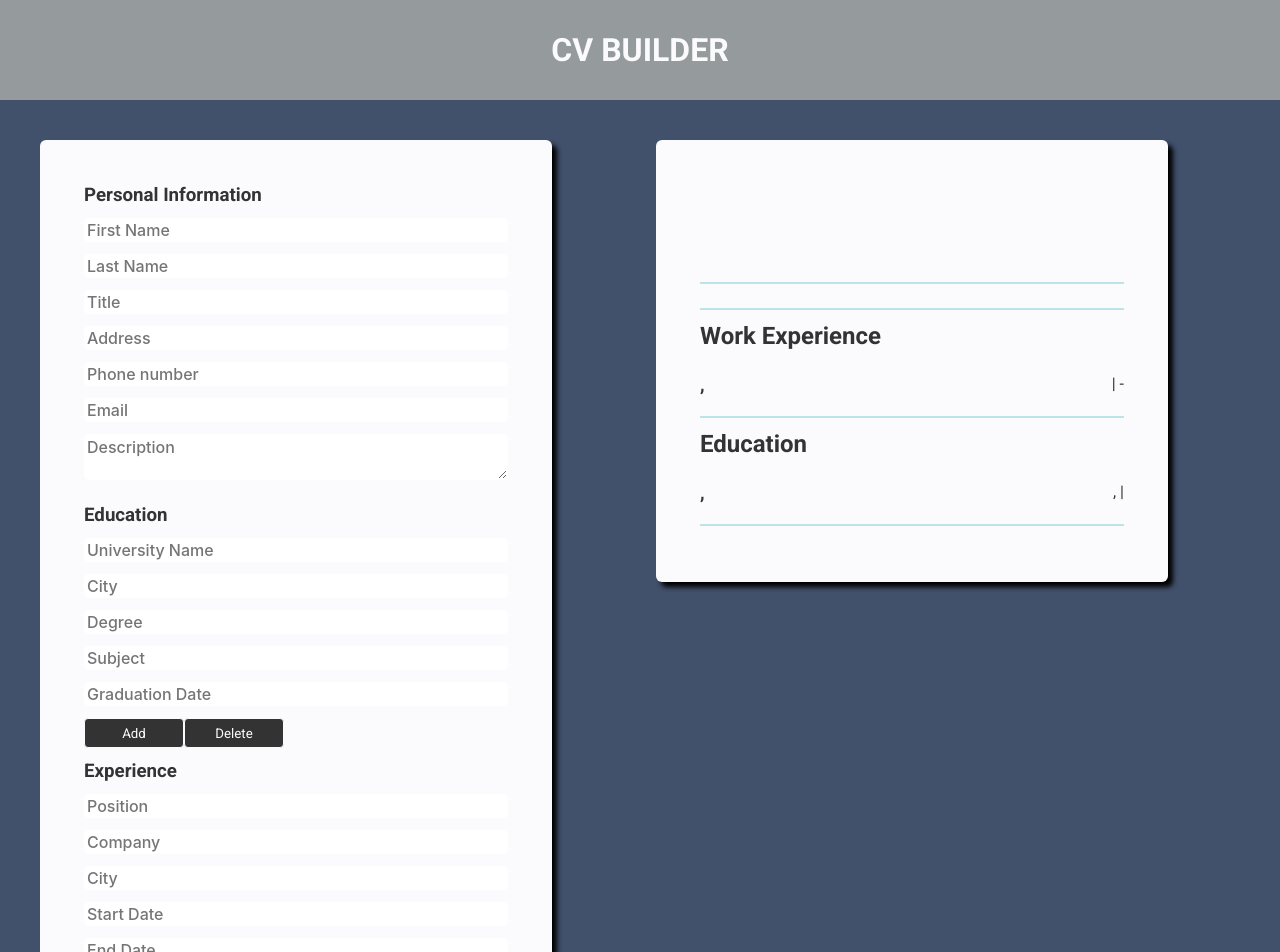
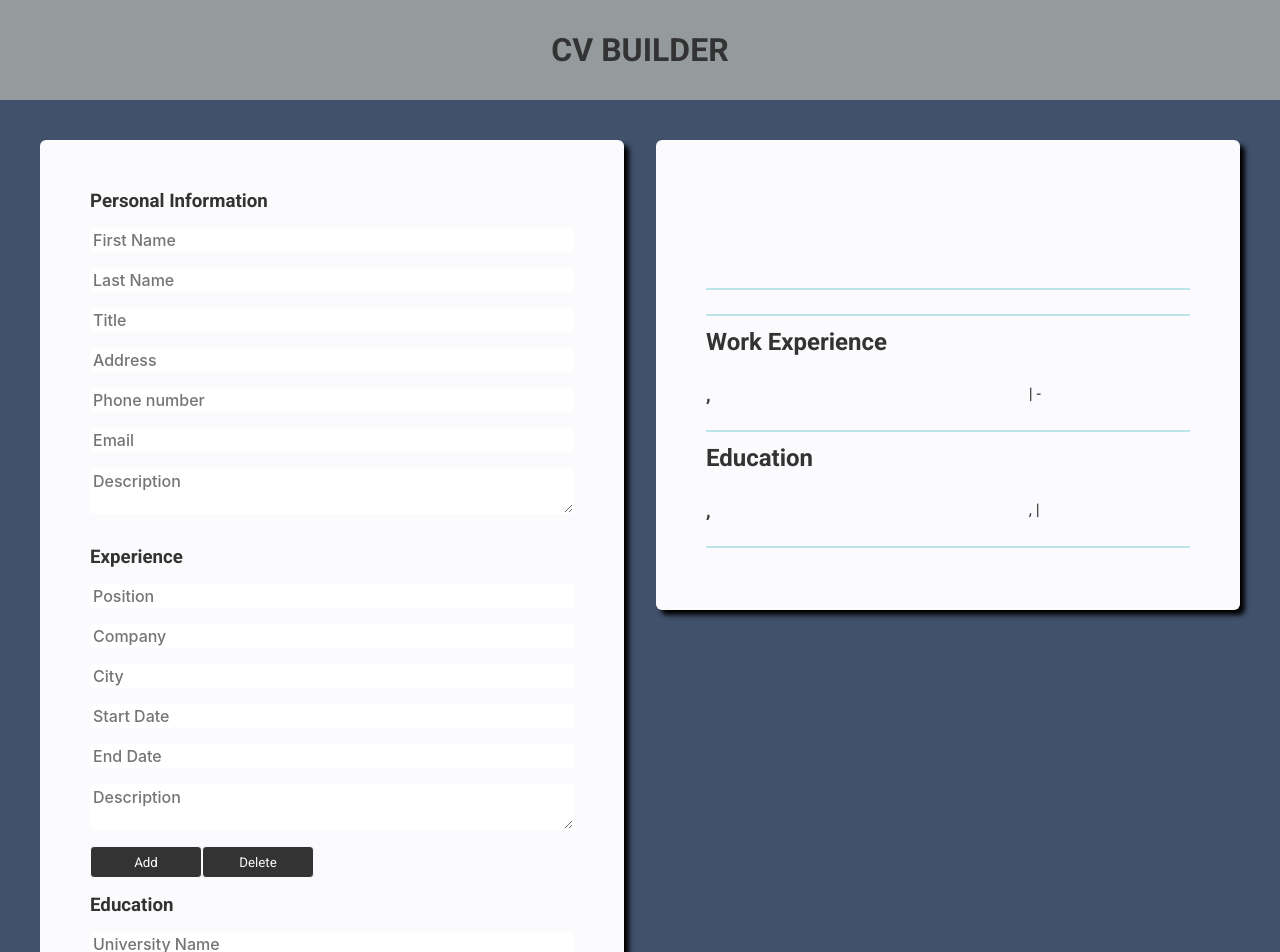
Before and after one commit to alexp141/resume-builder, a React (Vite) app: page / in a window 1280 px wide. Shown: the top 952 px of the page. Built offline with nearby package versions, Linux system fonts and the light colour scheme.

Commit message:
swapped experience and education component locations in cv and more style changes

```diff
--- a/src/form/Form.jsx
+++ b/src/form/Form.jsx
@@ -33,8 +33,8 @@ function Form({personalInfo, setPersonalInfo, educationInfo, setEducationInfo, e
         <div className="form">
             <form action="www.google.com">
                 <PersonalInfo personalInfo={personalInfo} setPersonalInfo={setPersonalInfo}/>
+                <Experience experienceInfo={experienceInfo} setExperienceInfo={setExperienceInfo}/>
                 <Education  educationInfo={educationInfo} setEducationInfo={setEducationInfo}/>
-                <Experience experienceInfo={experienceInfo} setExperienceInfo={setExperienceInfo}/>
                 <div className="bottom-btns">
                     <button type="reset" onClick={onReset}>Reset</button>
                     <button type="button" onClick={onLoadExample}>Load Example</button>
--- a/src/index.css
+++ b/src/index.css
@@ -45,22 +45,16 @@
   padding: 1em;
 }
 
-h1 {
-  color: var(--soft-white);
-}
-
 .form-container, .cv-container{
   padding: 1em;
 }
 
 .form, .cv {
-  padding: 42px;
+  padding: 3rem;
   border: 2px solid transparent;
   border-radius: 6px;
   box-shadow: 5px 5px 5px black;
   background-color: #fbfbfd;
-  width: 40vw;
-  overflow-wrap: break-word;
 }
 
 .content {
@@ -68,7 +62,7 @@ h1 {
   grid-row: 2 3;
   display: grid;
   grid-template-columns: 1fr 1fr;
-  padding: 24px;
+  padding: 1.5rem;
   background-color: var(--background-color);
 }
 
@@ -80,8 +74,8 @@ h1 {
 .entry {
   display: flex;
   flex-direction: column;
-  gap: 12px;
-  margin: 12px 0px;
+  gap: 1rem;
+  margin: 1rem 0px;
 }
 
 .entry input,
@@ -134,23 +128,23 @@ textarea:hover {
   display: flex;
   flex-direction: column;
   width: 100%;
-  margin: 12px 0px;
+  margin: 1rem 0px;
 }
 
 .exp-top,
 .edu-top {
   display: flex;
-  margin-bottom: 8px;
+  margin-bottom: 0.5rem;
 }
 
 .exp-top h3,
 .edu-top h3 {
-  margin-right: auto;
+  flex: 2;
 }
 
-.exp-top p
+.exp-top p,
 .edu-top p {
-  margin-left: auto;
+  flex: 1;
 }
 
 .description {
@@ -165,23 +159,27 @@ h2 {
 button {
   background-color: var(--dark-gray);
   color: #fbfbfd;
-  width: 100px;
-  height: 30px;
+  width: 7rem;
+  height: 2rem;
   border: 1px solid #fbfbfd;
   border-radius: 4px;
+}
+
+button:active {
+  background-color: rgb(63, 238, 203);
 }
 
 .bottom-btns {
   display: flex;
   justify-content: center;
   align-items: center;
-  margin: 24px 0px;
+  margin: 2rem 0px;
   border-top: 2px solid var(--dark-gray);
-  padding: 12px;
+  padding: 1rem;
 }
 
 .form-sec {
-  margin-bottom: 12px;
+  margin-bottom: 1rem;
 }
 
 textarea {
```
